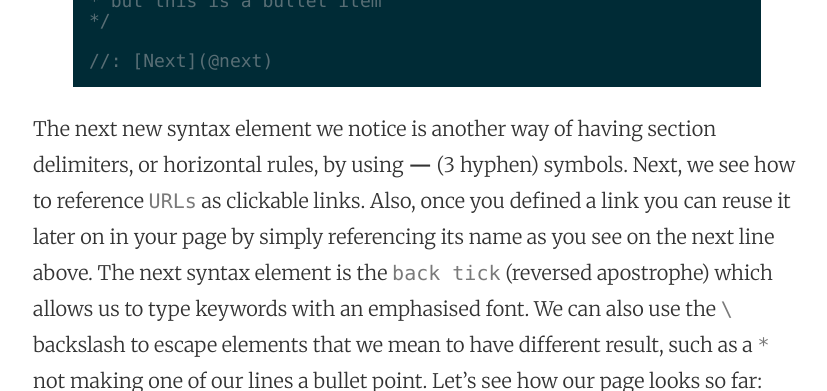
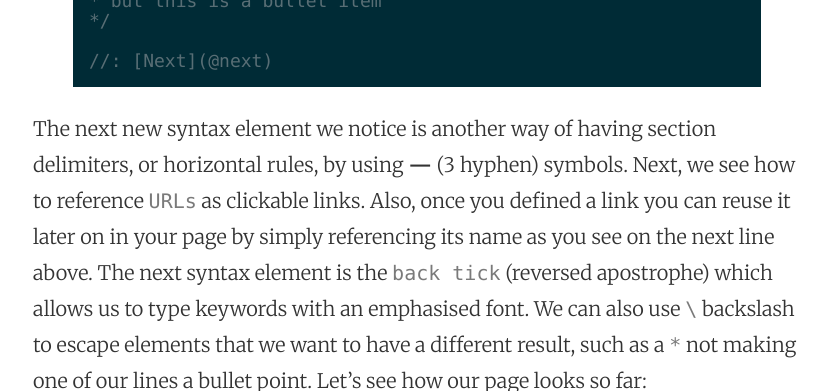
Before and after one commit to mhorga/mhorga.github.io, a Jekyll site: the page built from _posts/2015-11-02-markup-for-xcode-playgrounds.markdown, in a window 1280 px wide and 900 px high, scrolled down 4582 px, cut to the strip 0-391 px from the top of the window. Shown: the whole strip, without its empty margins (223-1050 px from the left). Built offline with Jekyll 4.4.1, drawn with Linux system fonts in a browser that asks for light colours.

Commit message:
Post update: Markup for Xcode playgrounds

```diff
--- a/_posts/2015-11-02-markup-for-xcode-playgrounds.markdown
+++ b/_posts/2015-11-02-markup-for-xcode-playgrounds.markdown
@@ -89,7 +89,7 @@ For more information, see [The Swift Programming Language].
 //: [Next](@next)
 {% endhighlight %}
 
-The next new syntax element we notice is another way of having section delimiters, or horizontal rules, by using __---__ (3 hyphen) symbols. Next, we see how to reference `URLs` as clickable links. Also, once you defined a link you can reuse it later on in your page by simply referencing its name as you see on the next line above. The next syntax element is the `back tick` (reversed apostrophe) which allows us to type keywords with an emphasised font. We can also use the `\` backslash to escape elements that we mean to have different result, such as a `*` not making one of our lines a bullet point. Let's see how our page looks so far:
+The next new syntax element we notice is another way of having section delimiters, or horizontal rules, by using __---__ (3 hyphen) symbols. Next, we see how to reference `URLs` as clickable links. Also, once you defined a link you can reuse it later on in your page by simply referencing its name as you see on the next line above. The next syntax element is the `back tick` (reversed apostrophe) which allows us to type keywords with an emphasised font. We can also use `\` backslash to escape elements that we want to have a different result, such as a `*` not making one of our lines a bullet point. Let's see how our page looks so far:
 
 ![alt text](https://github.com/Swiftor/Markup/raw/master/images/page3.png "Page 3")
 
```
